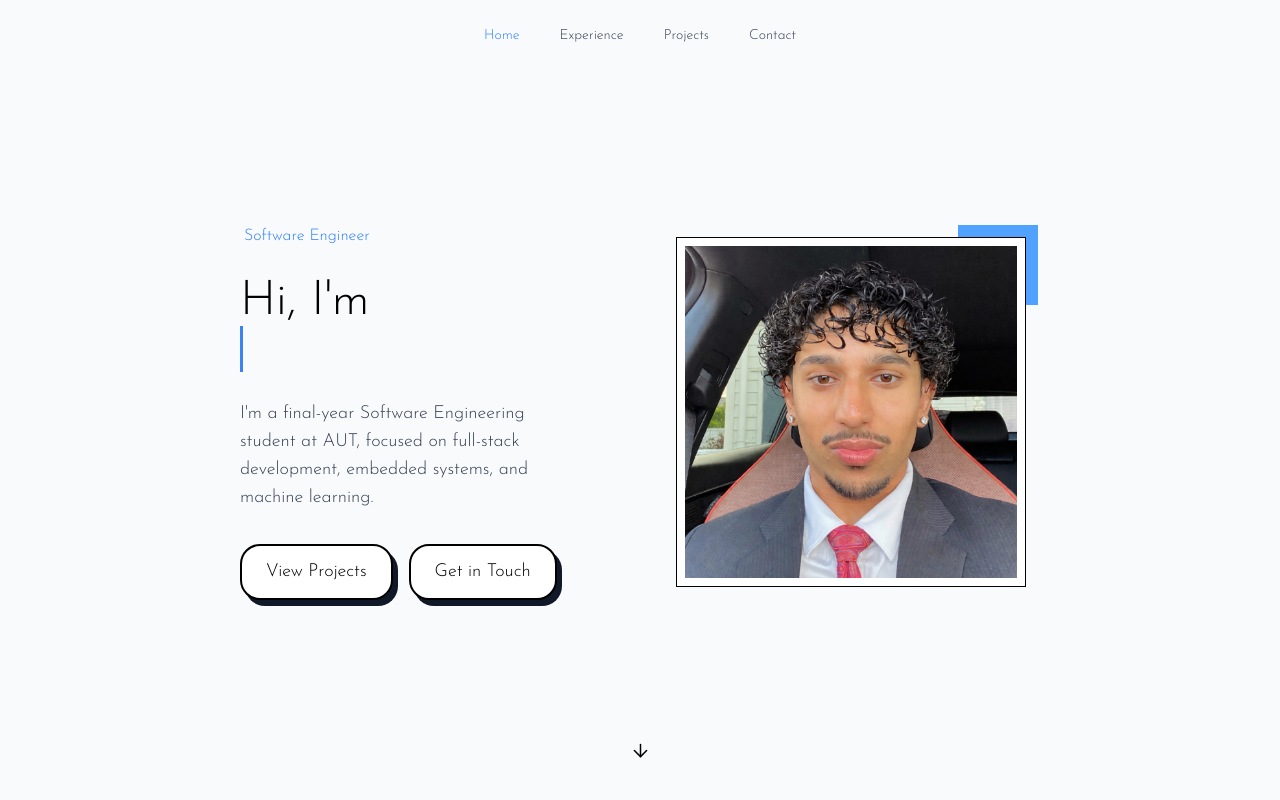
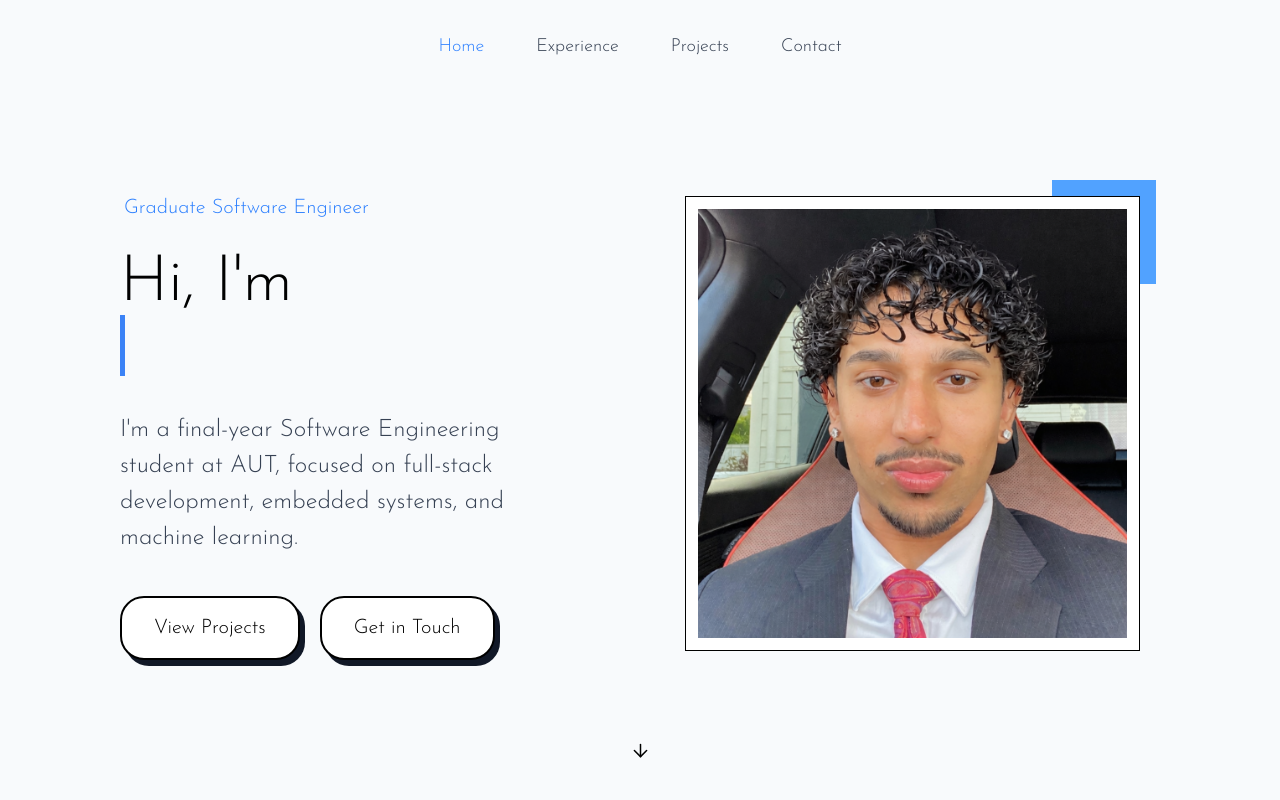
Before and after one commit to hemish-patel5/portfolio, a React (Vite) app: page / in a window 1280 px wide. Shown: the top 800 px of the page. Built offline with nearby package versions, Linux system fonts and the light colour scheme.

Commit message:
Updated UI of Hero section in Home Page

```diff
--- a/src/components/layout/Navbar.jsx
+++ b/src/components/layout/Navbar.jsx
@@ -6,49 +6,26 @@ import { navlinks } from "@/data/layout";
 export default function Navbar() {
   const [isOpen, setIsOpen] = useState(false);
   const { pathname } = useLocation();
-  const isHome = pathname === "/";
 
   return (
-    <nav
-      className={
-        isHome
-          ? "relative z-50 bg-slate-50 text-black"
-          : "sticky top-0 z-50 border-b border-white/10 bg-black/95 text-white backdrop-blur"
-      }
-    >
-      <div
-        className={`flex h-[72px] items-center ${
-          isHome
-            ? "section-shell justify-between md:justify-center"
-            : "section-shell justify-between"
-        }`}
-      >
+    <nav className="sticky top-0 z-50 bg-slate-50/90 text-black backdrop-blur">
+      <div className="section-shell flex h-[72px] items-center justify-between md:h-[94px] md:justify-center">
         <Link
           to="/"
           onClick={() => setIsOpen(false)}
-          className={`group items-center gap-3 ${
-            isHome ? "flex md:hidden" : "flex"
-          }`}
+          className="group flex items-center gap-3 md:hidden"
         >
           <span className="leading-tight">
-            <span
-              className={`block text-lg font-bold ${
-                isHome ? "text-black" : "text-white"
-              }`}
-            >
+            <span className="block text-lg font-bold text-black">
               Hemish Patel
             </span>
-            <span
-              className={`block text-xs uppercase tracking-[0.22em] ${
-                isHome ? "text-blue-500" : "text-gray-500"
-              }`}
-            >
+            <span className="block text-xs uppercase tracking-[0.22em] text-blue-500">
               Portfolio
             </span>
           </span>
         </Link>
 
-        <div className="hidden items-center gap-2 md:flex">
+        <div className="hidden items-center gap-3 md:flex">
           {navlinks.map((link) => {
             const isActive = pathname === link.path;
 
@@ -56,14 +33,11 @@ export default function Navbar() {
               <Link
                 key={link.name}
                 to={link.path}
-                className={`px-4 py-2 text-sm font-semibold transition ${
-                  isHome
-                    ? isActive
-                      ? "text-blue-500"
-                      : "text-gray-700 hover:text-blue-500"
-                    : isActive
-                      ? "bg-white text-black"
-                      : "text-gray-300 hover:bg-white/10 hover:text-white"
+                aria-current={isActive ? "page" : undefined}
+                className={`px-5 py-3 text-lg font-semibold transition ${
+                  isActive
+                    ? "text-blue-500"
+                    : "text-gray-700 hover:text-blue-500"
                 }`}
               >
                 {link.name}
@@ -76,38 +50,25 @@ export default function Navbar() {
           type="button"
           aria-label="Toggle navigation menu"
           onClick={() => setIsOpen(!isOpen)}
-          className={`grid h-11 w-11 place-items-center border transition md:hidden ${
-            isHome
-              ? "border-black/20 text-black hover:border-blue-500 hover:text-blue-500"
-              : "border-white/15 text-white hover:border-blue-400 hover:text-blue-300"
-          }`}
+          className="grid h-11 w-11 place-items-center border border-black/20 text-black transition hover:border-blue-500 hover:text-blue-500 md:hidden"
         >
           {isOpen ? <X size={22} /> : <Menu size={22} />}
         </button>
       </div>
 
       {isOpen && (
-        <div
-          className={`absolute left-0 top-full w-full border-b shadow-2xl md:hidden ${
-            isHome
-              ? "border-black/10 bg-slate-50 text-black"
-              : "border-white/10 bg-black text-white"
-          }`}
-        >
+        <div className="absolute left-0 top-full w-full border-b border-black/10 bg-slate-50 text-black shadow-2xl md:hidden">
           <div className="section-shell py-4">
             {navlinks.map((link) => (
               <Link
                 key={link.name}
                 to={link.path}
+                aria-current={pathname === link.path ? "page" : undefined}
                 onClick={() => setIsOpen(false)}
-                className={`block border-t px-1 py-4 text-lg font-semibold transition first:border-t-0 ${
-                  isHome ? "border-black/10" : "border-white/10"
-                } ${
+                className={`block border-t border-black/10 px-1 py-4 text-lg font-semibold transition first:border-t-0 ${
                   pathname === link.path
                     ? "text-blue-500"
-                    : isHome
-                      ? "text-gray-700 hover:text-blue-500"
-                      : "text-gray-300 hover:text-white"
+                    : "text-gray-700 hover:text-blue-500"
                 }`}
               >
                 {link.name}
--- a/src/components/sections/Hero.jsx
+++ b/src/components/sections/Hero.jsx
@@ -5,43 +5,43 @@ import { Link } from "react-router-dom";
 export default function Hero() {
   return (
     <section className="bg-slate-50">
-      <div className="relative grid min-h-[calc(100svh-72px)] w-full place-items-center px-6 pb-24 pt-12 sm:px-10 lg:px-16">
-        <div className="grid w-full max-w-[800px] items-center gap-12 md:grid-cols-[0.95fr_1.05fr] md:gap-20">
-          <div className="max-w-md">
-            <p className="ml-1 text-base font-semibold text-blue-500">
-              Software Engineer
+      <div className="relative grid min-h-[calc(100svh-72px)] w-full place-items-center px-6 pb-24 pt-12 sm:px-10 md:min-h-[calc(100svh-94px)] lg:px-16">
+        <div className="grid w-full max-w-[1040px] items-center gap-12 md:grid-cols-[0.95fr_1.05fr] md:gap-20 lg:gap-24">
+          <div className="max-w-lg">
+            <p className="ml-1 translate-y-2 text-base font-semibold text-blue-500 lg:text-xl">
+              Graduate Software Engineer
             </p>
-            <h1 className="mt-8 text-4xl font-extrabold leading-[0.95] text-black sm:text-5xl">
+            <h1 className="mt-8 text-4xl font-extrabold leading-[0.95] text-black sm:text-5xl lg:mt-10 lg:text-[4rem]">
               Hi, I'm
               <br />
               <span className="typing-name text-blue-500 transition-colors duration-300 hover:text-blue-400">
                 Hemish Patel
               </span>
             </h1>
-            <p className="mt-7 text-lg leading-7 text-gray-700">
+            <p className="mt-7 text-lg leading-7 text-gray-700 lg:mt-9 lg:text-2xl lg:leading-9">
               I'm a final-year Software Engineering student at AUT, focused on
               full-stack development, embedded systems, and machine learning.
             </p>
 
-            <div className="mt-8 flex flex-wrap gap-4">
+            <div className="mt-8 flex flex-wrap gap-4 lg:mt-10 lg:gap-5">
               <Link
                 to="/projects"
-                className="rounded-[1.25rem] border-2 border-black bg-white px-6 py-3 text-lg font-bold text-black shadow-[5px_6px_0_#111827] transition duration-150 ease-out hover:translate-x-[3px] hover:translate-y-[4px] hover:scale-[0.98] hover:text-blue-500 hover:shadow-[2px_2px_0_#111827] active:translate-x-[5px] active:translate-y-[6px] active:scale-[0.96] active:shadow-none"
+                className="rounded-[1.25rem] border-2 border-black bg-white px-6 py-3 text-lg font-bold text-black shadow-[5px_6px_0_#111827] transition duration-150 ease-out hover:translate-x-[3px] hover:translate-y-[4px] hover:scale-[0.98] hover:text-blue-500 hover:shadow-[2px_2px_0_#111827] active:translate-x-[5px] active:translate-y-[6px] active:scale-[0.96] active:shadow-none lg:rounded-[1.5rem] lg:px-8 lg:py-4 lg:text-xl"
               >
                 View Projects
               </Link>
               <Link
                 to="/contact"
-                className="rounded-[1.25rem] border-2 border-black bg-white px-6 py-3 text-lg font-bold text-black shadow-[5px_6px_0_#111827] transition duration-150 ease-out hover:translate-x-[3px] hover:translate-y-[4px] hover:scale-[0.98] hover:text-blue-500 hover:shadow-[2px_2px_0_#111827] active:translate-x-[5px] active:translate-y-[6px] active:scale-[0.96] active:shadow-none"
+                className="rounded-[1.25rem] border-2 border-black bg-white px-6 py-3 text-lg font-bold text-black shadow-[5px_6px_0_#111827] transition duration-150 ease-out hover:translate-x-[3px] hover:translate-y-[4px] hover:scale-[0.98] hover:text-blue-500 hover:shadow-[2px_2px_0_#111827] active:translate-x-[5px] active:translate-y-[6px] active:scale-[0.96] active:shadow-none lg:rounded-[1.5rem] lg:px-8 lg:py-4 lg:text-xl"
               >
                 Get in Touch
               </Link>
             </div>
           </div>
 
-          <div className="relative mx-auto w-full max-w-[350px]">
-            <div className="absolute -right-3 -top-3 h-20 w-20 bg-blue-400" />
-            <div className="relative border border-black bg-white p-2">
+          <div className="relative mx-auto w-full max-w-[350px] lg:max-w-[455px]">
+            <div className="absolute -right-3 -top-3 h-20 w-20 bg-blue-400 lg:-right-4 lg:-top-4 lg:h-[104px] lg:w-[104px]" />
+            <div className="relative border border-black bg-white p-2 lg:p-3">
               <img
                 src={profileImg}
                 alt="Hemish Patel"
```
